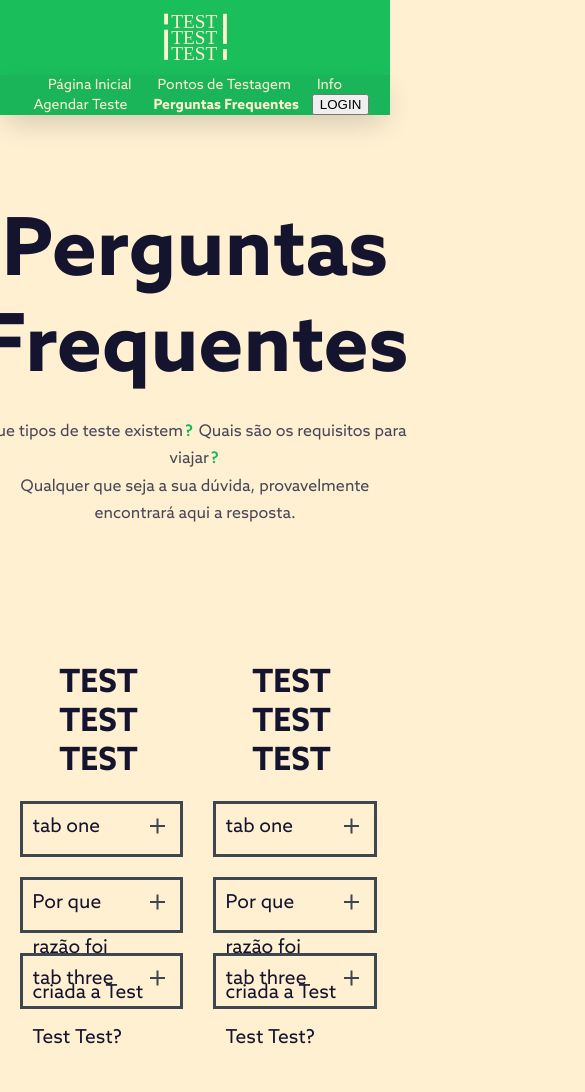
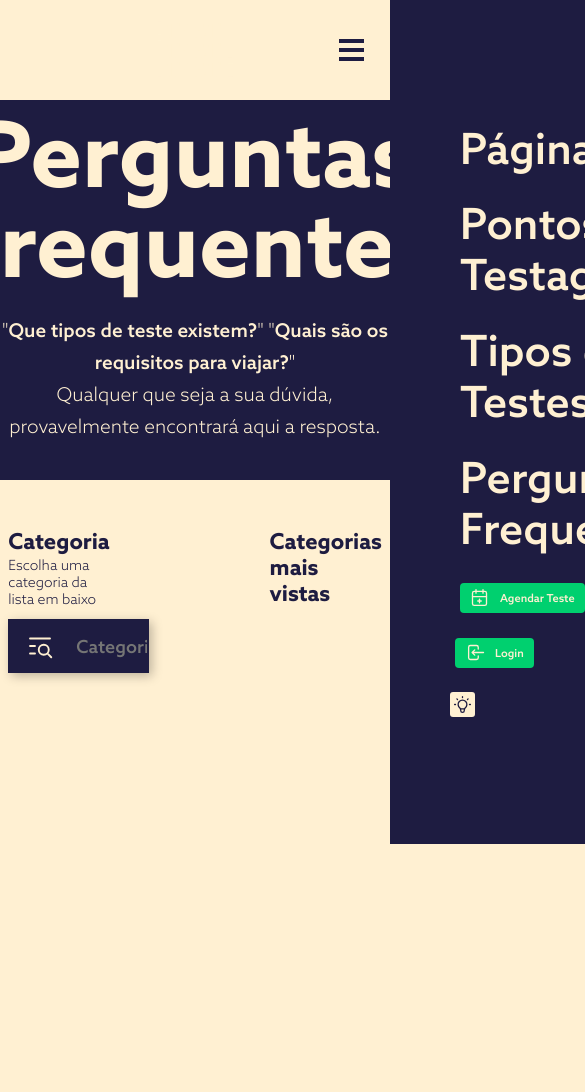
Before and after one commit to alexrr20/projeto, a plain HTML site: page faq.html in a window 390 px wide. Shown: the top 1092 px of the page, 585 px wide, since content can reach past the window. After the commit the page ends 868 px from the top, so only its background shows below. Drawn offline with nearby package versions, Linux system fonts and the light colour scheme; files whose address does not match are found by name.

Commit message:
faq header start

```diff
--- a/faq.html
+++ b/faq.html
@@ -5,132 +5,139 @@
     <meta http-equiv="X-UA-Compatible" content="IE=edge" />
     <meta name="viewport" content="width=device-width, initial-scale=1.0" />
     <title>FAQ / TEST TEST TEST</title>
-    <link rel="stylesheet" href="styles/faq.css">
-    <link rel="icon" href="logo3.png">
+    <link rel="stylesheet" href="styles/faq.css" />
+    <link rel="icon" href="logo3.png" />
     <script src="https://cdnjs.cloudflare.com/ajax/libs/Chart.js/3.0.1/chart.min.js"></script>
   </head>
   <body class="light faqBody">
     <header>
       <div id="logoContainer">
-        <img src="logo.svg" alt="logo" id="logo">
+        <img src="logo.svg" alt="logo" id="logo" />
       </div>
       <nav id="navbar">
         <ul id="navList">
           <li><a href="index.html">Página Inicial</a></li>
           <li><a href="#">Pontos de Testagem</a></li>
-          <li><a href="#">Info</a></li>
-          <li><a href="#">Agendar Teste</a></li>
-          <li><a href="#">Perguntas Frequentes</a></li>
-          <li><button type="submit" class="btnSubmit">LOGIN</button></li>
+          <li><a href="#">Tipos de Testes</a></li>
+          <li><a href="faq.html">Perguntas Frequentes</a></li>
+          <li class="divider" style="padding: 0px"></li>
+          <li style="padding-right: 5px">
+            <svg
+              xmlns="http://www.w3.org/2000/svg"
+              class="icon icon-tabler icon-tabler-calendar-plus icon1"
+              width="21"
+              height="21"
+              viewBox="0 0 24 24"
+              stroke-width="1.5"
+              stroke="#fff0d2"
+              fill="none"
+              stroke-linecap="round"
+              stroke-linejoin="round"
+            >
+              <path stroke="none" d="M0 0h24v24H0z" fill="none" />
+              <rect x="4" y="5" width="16" height="16" rx="2" />
+              <line x1="16" y1="3" x2="16" y2="7" />
+              <line x1="8" y1="3" x2="8" y2="7" />
+              <line x1="4" y1="11" x2="20" y2="11" />
+              <line x1="10" y1="16" x2="14" y2="16" />
+              <line x1="12" y1="14" x2="12" y2="18" />
+            </svg>
+            <button type="submit" class="btnSubmit">Agendar Teste</button>
+          </li>
+          <li style="padding-left: 5px; padding-right: 10px">
+            <svg
+              xmlns="http://www.w3.org/2000/svg"
+              class="icon icon-tabler icon-tabler-login icon2"
+              width="21"
+              height="21"
+              viewBox="0 0 24 24"
+              stroke-width="1.5"
+              stroke="#fff0d2"
+              fill="none"
+              stroke-linecap="round"
+              stroke-linejoin="round"
+            >
+              <path stroke="none" d="M0 0h24v24H0z" fill="none" />
+              <path
+                d="M14 8v-2a2 2 0 0 0 -2 -2h-7a2 2 0 0 0 -2 2v12a2 2 0 0 0 2 2h7a2 2 0 0 0 2 -2v-2"
+              />
+              <path d="M20 12h-13l3 -3m0 6l-3 -3" /></svg
+            ><button type="submit" class="btnSubmit">Login</button>
+          </li>
+          <li class="btnTheme" style="padding: 0">
+            <svg
+              xmlns="http://www.w3.org/2000/svg"
+              class="icon icon-tabler icon-tabler-bulb icon3"
+              width="21"
+              height="21"
+              viewBox="0 0 24 24"
+              stroke-width="1.5"
+              stroke="#1E1C41"
+              fill="none"
+              stroke-linecap="round"
+              stroke-linejoin="round"
+            >
+              <path stroke="none" d="M0 0h24v24H0z" fill="none" />
+              <path d="M3 12h1m8 -9v1m8 8h1m-15.4 -6.4l.7 .7m12.1 -.7l-.7 .7" />
+              <path
+                d="M9 16a5 5 0 1 1 6 0a3.5 3.5 0 0 0 -1 3a2 2 0 0 1 -4 0a3.5 3.5 0 0 0 -1 -3"
+              />
+              <line x1="9.7" y1="17" x2="14.3" y2="17" />
+            </svg>
+          </li>
         </ul>
       </nav>
+      <div class="burger">
+        <div class="line1"></div>
+        <div class="line2"></div>
+        <div class="line3"></div>
+      </div>
     </header>
     <main>
-      <div id="titleContainer">
-        <h1>Perguntas Frequentes</h1>
-        <h4>Que tipos de teste existem<span class="spanVerde">?</span> Quais são os requisitos para viajar<span class="spanVerde">?</span><br>Qualquer que seja a sua dúvida, provavelmente encontrará aqui a resposta.</h4>
-      </div>
-      <div id="gridContainer">
-        <div class="wrapper">
-          <h1>TEST TEST TEST</h1>
-          <div class="wrap-1">
-            <input type="radio" id="tab-1" name="tabs">
-            <label for="tab-1"><div>tab one</div><div class="cross"></div></label>
-            <div class="content">Lorem ipsum dolor sit amet, consectetur adipisicing elit. Mollitia autem quasi inventore unde nobis voluptatibus illum quae rerum laudantium minima, excepturi quis maiores. Eaque quae, nam delectus explicabo, deserunt ipsum!</div>
-          </div>
-          <div class="wrap-2">
-            <input type="radio" id="tab-2" name="tabs">
-            <label for="tab-2"><div>Por que razão foi criada a Test Test Test?</div><div class="cross"></div></label>
-            <div class="content">Decidimos apostar neste projeto quando percebemos que o processo de testagem no nosso país era
-              muito pouco intuitivo. As pessoas têm vidas preenchidas, por isso esperemos que com a Test Test Test</div>
-          </div>
-          <div class="wrap-3">
-            <input type="radio" id="tab-3" name="tabs">
-            <label for="tab-3"><div>tab three</div><div class="cross"></div></label>
-            <div class="questions">
-              <div class="question-wrap">
-                <input type="radio" id="question-1" name="question">
-                <label for="question-1"><div>question one</div> <div class="cross"></div></label>
-                <div class="content">
-                  Lorem ipsum dolor sit amet, consectetur adipisicing elit. Ipsam atque, soluta doloribus distinctio saepe labore voluptates facere illum alias perferendis praesentium quia vel accusamus incidunt corporis veniam sapiente. Voluptate, quasi.
-                </div>
-              </div>
-              <div class="question-wrap">
-                <input type="radio" id="question-2" name="question">
-                <label for="question-2"><div>question two</div> <div class="cross"></div></label>
-                <div class="content">
-                  Ipsam atque, soluta doloribus distinctio saepe labore voluptates facere illum alias perferendis praesentium quia vel accusamus incidunt corporis veniam sapiente. Voluptate, quasi.
-                </div>
-              </div>
+      <div class="container1">
+        <div class="mainHeader">
+          <h1>Perguntas<br />Frequentes</h1>
+          <h3>
+            "<span class="spanHeader">Que tipos de teste existem?</span>" "<span
+              class="spanHeader"
+              >Quais são os requisitos para viajar?</span
+            >"<br />Qualquer que seja a sua dúvida, provavelmente encontrará
+            aqui a resposta.
+          </h3>
+        </div>
+        <div class="mainSearch">
+          <div class="mainSearchContainer">
+            <h5>Categoria</h5>
+            <h6>Escolha uma categoria da lista em baixo</h6>
+            <div class="inpBox">
+              <svg
+                xmlns="http://www.w3.org/2000/svg"
+                class="icon icon-tabler icon-tabler-list-search icon4"
+                width="30"
+                height="30"
+                viewBox="0 0 24 24"
+                stroke-width="1.5"
+                stroke="#fff0d2"
+                fill="none"
+                stroke-linecap="round"
+                stroke-linejoin="round"
+              >
+                <path stroke="none" d="M0 0h24v24H0z" fill="none" />
+                <circle cx="15" cy="15" r="4" />
+                <path d="M18.5 18.5l2.5 2.5" />
+                <path d="M4 6h16" />
+                <path d="M4 12h4" />
+                <path d="M4 18h4" />
+              </svg>
+              <input type="text" id="inpCategoria" placeholder="Categoria" />
             </div>
           </div>
-        </div>
-        <div class="wrapper">
-          <h1>TEST TEST TEST</h1>
-          <div class="wrap-1">
-            <input type="radio" id="tab-1" name="tabs">
-            <label for="tab-1"><div>tab one</div><div class="cross"></div></label>
-            <div class="content">Lorem ipsum dolor sit amet, consectetur adipisicing elit. Mollitia autem quasi inventore unde nobis voluptatibus illum quae rerum laudantium minima, excepturi quis maiores. Eaque quae, nam delectus explicabo, deserunt ipsum!</div>
-          </div>
-          <div class="wrap-2">
-            <input type="radio" id="tab-2" name="tabs">
-            <label for="tab-2"><div>Por que razão foi criada a Test Test Test?</div><div class="cross"></div></label>
-            <div class="content">Decidimos apostar neste projeto quando percebemos que o processo de testagem no nosso país era
-              muito pouco intuitivo. As pessoas têm vidas preenchidas, por isso esperemos que com a Test Test Test</div>
-          </div>
-          <div class="wrap-3">
-            <input type="radio" id="tab-3" name="tabs">
-            <label for="tab-3"><div>tab three</div><div class="cross"></div></label>
-            <div class="questions">
-              <div class="question-wrap">
-                <input type="radio" id="question-1" name="question">
-                <label for="question-1"><div>question one</div> <div class="cross"></div></label>
-                <div class="content">
-                  Lorem ipsum dolor sit amet, consectetur adipisicing elit. Ipsam atque, soluta doloribus distinctio saepe labore voluptates facere illum alias perferendis praesentium quia vel accusamus incidunt corporis veniam sapiente. Voluptate, quasi.
-                </div>
-              </div>
-              <div class="question-wrap">
-                <input type="radio" id="question-2" name="question">
-                <label for="question-2"><div>question two</div> <div class="cross"></div></label>
-                <div class="content">
-                  Ipsam atque, soluta doloribus distinctio saepe labore voluptates facere illum alias perferendis praesentium quia vel accusamus incidunt corporis veniam sapiente. Voluptate, quasi.
-                </div>
-              </div>
-            </div>
+          <div class="mainSearchContainer">
+            <h5>Categorias mais vistas</h5>
           </div>
         </div>
       </div>
-      <div>
-        <input type="text" class="inpUser"></input>
-        <button type="submit" class="btnSubmit">Add Account</button>
-        <button type="submit" class="btnSubmit">Add All Accounts</button>
-        <button type="reset" class="btnRemove">Remove Account</button>
-        <button type="reset" class="btnRemove">Remove All Accounts</button>
-        <a id="btnLight" href="#">Light Theme</a>
-        <a id="btnDark" href="#">Dark Theme</a>
-        <div class="canvasContainer"><canvas id="myChart"></canvas></div>
-      </div>
     </main>
     <script src="js/index.js"></script>
-    <script>
-
-      // When the user scrolls the page, execute myFunction
-      window.onscroll = function() {scrollFunc()};
-
-      // Get the navbar
-      var navbar = document.getElementsByTagName("nav")[0];
-
-      // Get the offset position of the navbar
-      var sticky = navbar.offsetTop;
-
-      // Add the sticky class to the navbar when you reach its scroll position. Remove "sticky" when you leave the scroll position
-      function scrollFunc() {
-        if (window.pageYOffset >= sticky) {
-          navbar.classList.add("sticky")
-        } else {
-          navbar.classList.remove("sticky");
-        }
-      }
-    </script>
   </body>
 </html>
--- a/js/index.js
+++ b/js/index.js
@@ -1,4 +1,20 @@
 let body = document.getElementsByTagName("body")[0];
+
+let burger = document.querySelectorAll(".burger")[0];
+let nav = document.querySelectorAll("#navbar")[0];
+
+burger.addEventListener("click", () => {
+  nav.classList.toggle("nav-active");
+  if (nav.classList.contains("nav-active")) {
+    for (child in burger.children) {
+      burger.children[child].style.backgroundColor = "#fff0d2";
+    }
+  } else {
+    for (child in burger.children) {
+      burger.children[child].style.backgroundColor = "#1e1c41";
+    }
+  }
+});
 
 if (body.classList.contains("faqBody")) {
   let btnSubmit = document.querySelectorAll(".btnSubmit");
@@ -147,19 +163,4 @@ if (body.classList.contains("inicioBody")) {
 }
 
 if (body.classList.contains("loginBody")) {
-  let burger = document.querySelectorAll(".burger")[0];
-  let nav = document.querySelectorAll("#navbar")[0];
-
-  burger.addEventListener("click", () => {
-    nav.classList.toggle("nav-active");
-    if (nav.classList.contains("nav-active")) {
-      for (child in burger.children) {
-        burger.children[child].style.backgroundColor = "white";
-      }
-    } else {
-      for (child in burger.children) {
-        burger.children[child].style.backgroundColor = "#1e1c41";
-      }
-    }
-  });
 }
--- a/styles/faq.css
+++ b/styles/faq.css
@@ -53,9 +53,9 @@
 }
 
 :root {
-  --azul: #15142e;
+  --azul: #1e1c41;
   --azulClaro: #484758;
-  --verde: #1abf5b;
+  --verde: #00d06f;
   --verdeEscuro: #1ab559;
   --bege: #fff0d2;
   --begeEscuro: #e6d8bd;
@@ -73,31 +73,31 @@ body {
 }
 
 header {
+  box-sizing: border-box;
+  width: 100%;
   display: flex;
-  flex-direction: column;
+  justify-content: center;
   align-items: center;
-  height: 115px;
-  background-color: var(--verde);
+  height: 9vh;
+  background-color: var(--azul);
+  position: relative;
+  z-index: 1000;
 }
 
 #logoContainer {
   display: flex;
-  justify-content: center;
-  width: 100%;
-  height: 75px;
+  justify-content: flex-end;
 }
 
 #logo {
-  width: 75px;
+  width: 69px;
 }
 
 nav {
-  background-color: var(--verdeEscuro);
+  background-color: var(--azul);
   height: 40px;
-  width: 100%;
   display: flex;
-  justify-content: center;
-  box-shadow: 0px 11px 30px -6px rgba(0, 0, 0, 0.2);
+  padding-left: 10px;
 }
 
 #navList {
@@ -105,16 +105,51 @@ nav {
   padding: 0;
   display: flex;
   align-items: center;
-  justify-content: center;
+  justify-content: flex-start;
   flex-wrap: wrap;
   list-style-type: none;
-  width: 90%;
+  width: 100%;
+}
+
+.navBtn {
+  padding: 10px;
+}
+
+#navList li {
+  padding: 0 30px;
+  position: relative;
+}
+
+.icon1 {
+  position: absolute;
+  top: 4px;
+  right: 100px;
+}
+
+.icon2 {
+  position: absolute;
+  top: 4px;
+  right: 57px;
+}
+
+.btnTheme {
+  border-radius: 3px;
+  position: relative;
+  width: 25px;
+  height: 25px;
+  background-color: var(--bege);
+}
+
+.icon3 {
+  position: absolute;
+  top: 2px;
+  left: 1.5px;
 }
 
 li a {
   color: #fff0d2;
   font-size: 14px;
-  padding: 0 13px;
+  cursor: pointer;
 }
 
 a {
@@ -122,231 +157,200 @@ a {
   color: var(--fg);
 }
 
-li:nth-child(5) {
-  font-weight: 700;
+.divider {
+  background-color: var(--bege);
+  width: 2px;
+  height: 70%;
 }
 
-main {
+.burger {
+  display: none;
+}
+
+.burger div {
+  width: 25px;
+  height: 4px;
+  background-color: var(--azul);
+  margin: 5px;
+}
+
+.btnSubmit {
+  box-sizing: border-box;
+  background-color: var(--verde);
+  height: 30px;
+  border: 0;
+  border-radius: 4px;
+  font-family: "Azo Sans", sans-serif;
+  font-weight: 500;
+  font-size: 11px;
+  color: var(--bege);
+  padding: 9px 10px 9px 40px;
+}
+
+.container1 {
   display: flex;
   flex-direction: column;
+}
+
+.mainHeader {
+  background-color: var(--azul);
+  height: 45vh;
+  color: var(--bege);
+  display: flex;
+  flex-direction: column;
+  justify-content: center;
   align-items: center;
 }
 
-#titleContainer {
-  margin-top: 20px;
-  margin-bottom: 10px;
+h1 {
+  margin: 0;
+  text-align: center;
+  font-size: 92px;
+  line-height: 90px;
 }
 
-#titleContainer > h1 {
-  margin-top: 70px;
-  font-size: 80px;
-  text-align: center;
-  color: var(--azul);
-  margin-bottom: 0;
-}
-
-h4 {
-  font-weight: normal;
-  color: var(--azulClaro);
-  text-align: center;
-  line-height: 170%;
-}
-
-.spanVerde {
-  color: #1ab559;
-  font-weight: 500;
-  font-size: 16px;
-  padding-left: 2px;
-  padding-right: 2px;
-}
-
-#gridContainer {
-  width: 90%;
-  max-width: 1200px;
-  height: 800px;
-  display: grid;
-  grid-template-columns: 1fr 1fr;
-  grid-template-rows: 1fr 1fr 1fr;
-  grid-gap: 10%;
-}
-
-.canvasContainer {
-  width: 300px;
-}
-
-.light {
-  --bg: var(--bege);
-  --fg: var(--azul);
-}
-
-.dark {
-  --bg: var(--azul);
-  --fg: var(--bege);
-}
-
-.dark header {
-  background-color: var(--bege);
-}
-
-.dark nav {
-  background-color: var(--begeEscuro);
-}
-
-.dark li a {
-  color: #15142e;
-}
-
-.dark h1 {
-  color: var(--bege);
-}
-
-.wrapper {
-  max-width: 600px;
-  width: 100%;
-  margin: 10vh auto;
-}
-
-h1 {
-  font-size: 2em;
-  margin-bottom: 20px;
+h3 {
+  font-weight: 300;
+  font-size: 19px;
+  line-height: 32px;
   text-align: center;
 }
 
-input {
-  display: none;
+.spanHeader {
+  font-weight: 500;
 }
 
-label {
+.mainSearch {
   display: flex;
-  width: 100%;
-  height: 50px;
-  cursor: pointer;
-  border: 3px solid #3e474f;
-  user-select: none;
+  justify-content: center;
+  height: 46vh;
 }
 
-label div:first-child {
-  width: 100%;
-  line-height: 45px;
-  margin-left: 10px;
-  font-size: 1.2em;
+.mainSearchContainer {
+  width: 50%;
+  padding: 50px 80px 0 120px;
 }
 
-.cross {
-  margin-right: 15px;
-  margin-top: 3px;
+.mainSearch .mainSearchContainer:nth-child(2) {
+  padding: 50px 120px 0 80px;
 }
 
-.cross:before,
-.cross:after {
-  content: "";
-  border-top: 2px solid #3e474f;
-  width: 15px;
-  display: block;
-  margin-top: 18px;
-  transition: 0.3s;
+h5 {
+  margin: 0;
+  font-size: 22px;
 }
 
-.cross:after {
-  transform: rotate(90deg);
-  margin-top: -2px;
+h6 {
+  margin: 2px 0 0 0;
+  font-weight: 300;
+  font-size: 14px;
 }
 
-.content {
-  box-sizing: border-box;
-  font-size: 0.9em;
-  margin: 10px 10px;
-  max-height: 0;
-  overflow: hidden;
-  transition: max-height, 0.5s;
+.inpBox {
+  position: relative;
 }
 
-input:checked ~ .content {
-  max-height: 400px;
-  transition: max-height, 1s;
+.icon4 {
+  position: absolute;
+  left: 17px;
+  bottom: 22px;
 }
 
-input:checked ~ label .cross:before {
-  transform: rotate(180deg);
+#inpCategoria {
+  background-color: var(--azul);
+  font-family: "Azo Sans", sans-serif;
+  height: 48px;
+  font-weight: 500;
+  border: 0;
+  margin: 10px 0;
+  padding-top: 5px;
+  padding-left: 68px;
+  font-size: 18px;
+  color: var(--bege);
+  width: 70%;
+  box-shadow: 3px 3px 10px rgba(0, 0, 0, 0.26);
 }
 
-input:checked ~ label .cross:after {
-  transform: rotate(0deg);
+@media screen and (max-width: 1190px) {
+  #navList li {
+    padding: 0 20px;
+  }
 }
 
-.questions {
-  margin-top: 20px;
-  max-height: 0;
-  overflow: hidden;
-  transition: max-height, 0.5s;
+@media screen and (max-width: 1050px) {
+  #navList li {
+    padding: 0 10px;
+  }
 }
 
-.questions label {
-  border: none;
-  box-shadow: none;
-  margin: 0;
+@media screen and (max-width: 1050px) {
+  #logo {
+    width: 90px;
+  }
+  body {
+    overflow-x: hidden;
+  }
+
+  main {
+    width: 100%;
+  }
+
+  header {
+    display: flex;
+    flex-direction: row;
+  }
+
+  nav {
+    position: absolute;
+    right: 0px;
+    height: 100vh;
+    width: 100vw;
+    top: 0;
+    background-color: var(--verde);
+    display: flex;
+    align-items: center;
+    transform: translateX(100%);
+    transition: transform 0.3s;
+    will-change: transform;
+  }
+
+  header {
+    background-color: transparent;
+    justify-content: center;
+    height: 100px;
+    width: 100%;
+  }
+
+  nav {
+    background-color: var(--azul);
+  }
+
+  .burger {
+    display: block;
+    margin-left: 80%;
+    position: absolute;
+    z-index: 1000;
+  }
+
+  #navList {
+    flex-direction: column;
+    height: 70vh;
+    justify-content: space-between;
+    align-items: flex-start;
+    padding-left: 50px;
+    padding-right: 50px;
+  }
+
+  .divider {
+    display: none;
+  }
+
+  li a {
+    font-size: 43px;
+    font-weight: 500;
+  }
 }
 
-input:checked ~ .questions {
-  max-height: 400px;
-  border-bottom: 2px solid #3e474f;
-  transition: 1s;
+.nav-active {
+  transform: translateX(0%);
 }
-
-/*----------tool-tip------------*/
-
-.tip {
-  color: #f03768;
-  cursor: help;
-  position: relative;
-  overflow: visible;
-  font-family: monospace;
-  font-size: 1.3em;
-}
-
-.tip:before,
-.tip:after {
-  position: absolute;
-  opacity: 0;
-  z-index: -100;
-  transform: translateY(-30%);
-  transition: 0.4s;
-}
-
-.tip:before {
-  content: "";
-  border-style: solid;
-  border-width: 0.8em 0.5em 0 0.5em;
-  border-color: #3e474f transparent transparent transparent;
-  transform: translateY(-200%);
-  bottom: 90%;
-  left: 50%;
-}
-
-.tip:after {
-  content: attr(data-tip);
-  background: #3e474f;
-  color: white;
-  width: 150px;
-  padding: 10px;
-  font-size: 0.8em;
-  bottom: 150%;
-  left: -50%;
-}
-
-.tip:hover:before,
-.tip:hover:after {
-  opacity: 1;
-  z-index: 100;
-  transform: scaleY(1);
-}
-
-.sticky {
-  position: fixed;
-  top: 0;
-  width: 100%;
-}
-
-.sticky + .content {
-  padding-top: 60px;
-}
--- a/styles/login.css
+++ b/styles/login.css
@@ -183,7 +183,6 @@ a {
 .btnSubmit {
   box-sizing: border-box;
   background-color: var(--verde);
-
   height: 30px;
   border: 0;
   border-radius: 4px;
```
Also changed, not shown: 1 other file.
